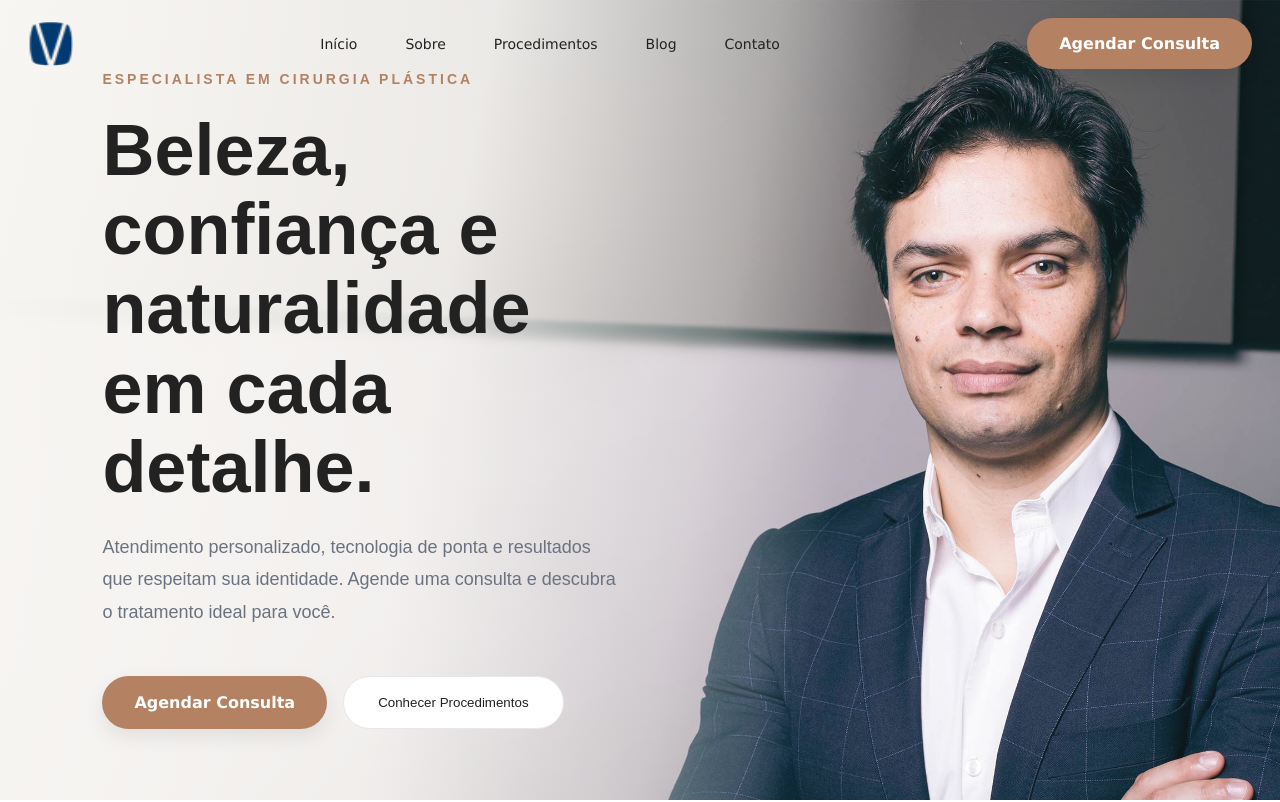
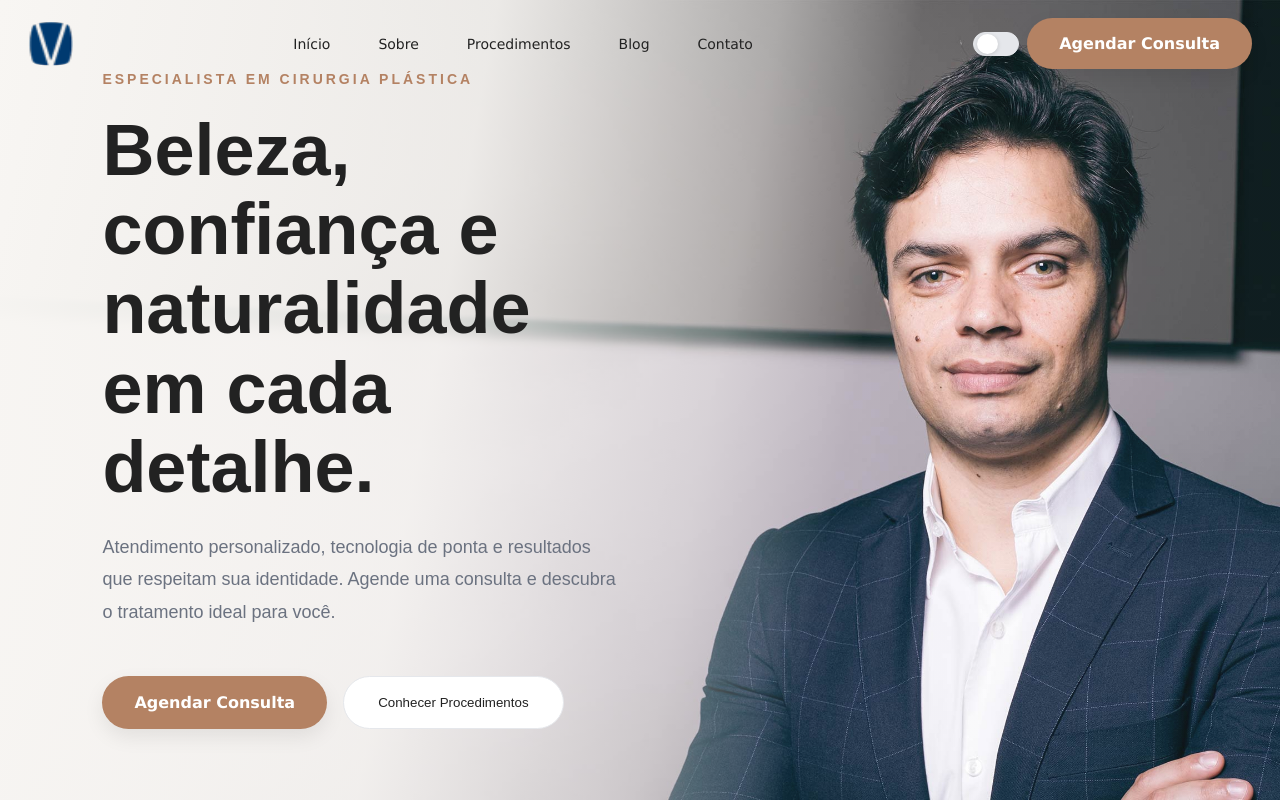
Before and after one commit to hugocsdv/drvictor, a Next.js app: page / in a window 1280 px wide. Shown: the top 802 px of the page. Built offline with nearby package versions, Linux system fonts and the light colour scheme.

Commit message:
adicionando theme dark

```diff
--- a/src/components/layout/Header/Header.styles.ts
+++ b/src/components/layout/Header/Header.styles.ts
@@ -7,6 +7,7 @@ export const Container = styled.header`
   position: fixed;
 
   top: 0;
+
   left: 0;
 
   width: 100%;
@@ -35,8 +36,8 @@ export const Wrapper = styled.div<{
 
   padding: 18px 28px;
 
-  background: ${({ $scrolled }) =>
-    $scrolled ? "rgba(255,255,255,.85)" : "transparent"};
+  background: ${({ $scrolled, theme }) =>
+    $scrolled ? `${theme.colors.surface}dd` : "transparent"};
 
   backdrop-filter: ${({ $scrolled }) => ($scrolled ? "blur(22px)" : "none")};
 
@@ -112,8 +113,70 @@ export const NavItem = styled(Link)`
 export const Actions = styled.div`
   display: flex;
 
+  gap: ${({ theme }) => theme.spacing.sm};
+
+  justify-content: center;
+
+  align-items: center;
+
   @media (max-width: ${({ theme }) => theme.breakpoints.tablet}) {
     display: none;
+  }
+`;
+
+export const ThemeToggle = styled.button<{ $dark: boolean }>`
+  width: 46px;
+
+  height: 24px;
+
+  border-radius: ${({ theme }) => theme.radius.pill};
+
+  border: 1px solid ${({ theme }) => theme.colors.border};
+
+  background: ${({ $dark, theme }) => ($dark ? "#1F2937" : "#E5E7EB")};
+
+  cursor: pointer;
+
+  position: relative;
+
+  padding: 0;
+
+  transition: ${({ theme }) => theme.transition.default};
+
+  span {
+    position: absolute;
+
+    top: 1px;
+
+    left: ${({ $dark }) => ($dark ? "24px" : "3px")};
+
+    width: 21px;
+
+    height: 20px;
+
+    border-radius: 50%;
+
+    display: flex;
+
+    align-items: center;
+
+    justify-content: center;
+
+    background: ${({ theme }) => theme.colors.surface};
+
+    color: ${({ theme }) => theme.colors.textSecondary};
+
+    font-size: 11px;
+
+    line-height: 1;
+
+    box-shadow: 0 1px 4px rgba(0, 0, 0, 0.15);
+
+    transition: ${({ theme }) => theme.transition.default};
+  }
+
+  &:hover {
+    opacity: 0.8;
   }
 `;
 
@@ -152,7 +215,7 @@ export const MenuButton = styled.button`
 
   border: none;
 
-  font-size: 28px;
+  font-size: ${({ theme }) => theme.fontSize.xl};
 
   cursor: pointer;
 
--- a/src/components/layout/Header/Header.tsx
+++ b/src/components/layout/Header/Header.tsx
@@ -1,7 +1,7 @@
 "use client";
 
 import Image from "next/image";
-import { useEffect, useState } from "react";
+import { useContext, useEffect, useState } from "react";
 import {
   Container,
   Wrapper,
@@ -12,10 +12,13 @@ import {
   Button,
   MenuButton,
   MobileMenu,
+  ThemeToggle,
 } from "./Header.styles";
 import ScheduleButton from "@/components/ui/Buttons/Scheduling";
+import { ThemeContext } from "@/context/ThemeContext";
 
 export default function Header() {
+  const { dark, toggleTheme } = useContext(ThemeContext);
   const [scrolled, setScrolled] = useState(false);
 
   const [open, setOpen] = useState(false);
@@ -58,7 +61,10 @@ export default function Header() {
         </Nav>
 
         <Actions>
-          <ScheduleButton href="https://wa.me/5511999999999" target="_blank"/>
+          <ThemeToggle $dark={dark} onClick={toggleTheme}>
+            <span></span>
+          </ThemeToggle>
+          <ScheduleButton href="https://wa.me/5511999999999" target="_blank" />
         </Actions>
 
         {/* MOBILE BUTTON */}
@@ -91,7 +97,7 @@ export default function Header() {
           Contato
         </NavItem>
 
-        <ScheduleButton href="https://wa.me/5511999999999" target="_blank"/>
+        <ScheduleButton href="https://wa.me/5511999999999" target="_blank" />
       </MobileMenu>
     </Container>
   );
--- /dev/null
+++ b/src/context/ThemeContext.ts
@@ -0,0 +1,10 @@
+"use client";
+
+import { createContext } from "react";
+
+
+export const ThemeContext = createContext({
+  dark: false,
+
+  toggleTheme: () => {},
+});
--- a/src/providers/Providers.tsx
+++ b/src/providers/Providers.tsx
@@ -1,12 +1,40 @@
 "use client";
 
 import { ThemeProvider } from "styled-components";
-import theme from "@/styles/theme";
+import { useState } from "react";
 
-interface ProvidersProps {
-  children: React.ReactNode;
+import darkTheme from "@/styles/darkTheme";
+import lightTheme from "@/styles/lightTheme";
+import { ThemeContext } from "@/context/ThemeContext";
+
+
+
+export default function Providers({
+  children
+}:{
+  children:React.ReactNode
+}){
+
+  const [dark,setDark] = useState(false);
+
+
+  function toggleTheme(){
+    setDark((prev)=>!prev);
+  }
+
+
+  return(
+    <ThemeContext.Provider
+      value={{
+        dark,
+        toggleTheme,
+      }}
+    >
+
+      <ThemeProvider theme={dark ? darkTheme : lightTheme}>
+        {children}
+      </ThemeProvider>
+
+    </ThemeContext.Provider>
+  );
 }
-
-export default function Providers({ children }: ProvidersProps) {
-  return <ThemeProvider theme={theme}>{children}</ThemeProvider>;
-}
--- /dev/null
+++ b/src/styles/darkTheme.ts
@@ -0,0 +1,114 @@
+const darkTheme = {
+  colors: {
+    primary: "#C89B73",
+
+    secondary: "#0B1320",
+
+    complement: "#C89B7320",
+
+    background: "#07111F",
+
+    surface: "#0F1B2D",
+
+    text: "#F8FAFC",
+
+    textSecondary: "#94A3B8",
+
+    border: "#243244",
+
+    success: "#22C55E",
+
+    danger: "#EF4444",
+  },
+
+
+  fonts: {
+    heading: "Verdana, sans-serif",
+
+    body: "Verdana, sans-serif",
+  },
+
+
+  spacing: {
+    xs: "4px",
+
+    sm: "8px",
+
+    md: "16px",
+
+    lg: "24px",
+
+    xl: "clamp(24px,4vw,32px)",
+
+    xxl: "clamp(32px,6vw,48px)",
+
+    xxxl: "clamp(48px,8vw,64px)",
+  },
+
+
+  zIndex: {
+    header:1000,
+
+    modal:2000,
+
+    tooltip:3000,
+  },
+
+
+  fontSize: {
+    xs:"12px",
+
+    sm:"14px",
+
+    md:"16px",
+
+    lg:"18px",
+
+    xl:"20px",
+
+    h1:"clamp(36px,7vw,72px)",
+
+    h2:"clamp(32px,5vw,56px)",
+
+    h3:"clamp(26px,4vw,40px)",
+
+    display:"clamp(40px,8vw,88px)",
+  },
+
+
+  radius:{
+    sm:"8px",
+
+    md:"16px",
+
+    lg:"24px",
+
+    pill:"999px",
+  },
+
+
+  shadow:{
+    sm:"0 8px 20px rgba(0,0,0,.25)",
+
+    md:"0 15px 35px rgba(0,0,0,.35)",
+
+    lg:"0 25px 70px rgba(0,0,0,.45)",
+  },
+
+
+  transition:{
+    default:".35s ease",
+  },
+
+
+  breakpoints:{
+    mobile:"480px",
+
+    tablet:"768px",
+
+    desktop:"1400px",
+  },
+};
+
+
+export default darkTheme;
--- a/src/styles/theme.ts
+++ b/src/styles/lightTheme.ts
@@ -1,4 +1,4 @@
-const theme = {
+const lightTheme = {
   colors: {
     primary: "#B48263",
     secondary: "#222222",
@@ -83,4 +83,4 @@ const theme = {
   },
 };
 
-export default theme;
+export default lightTheme;
--- a/src/styles/styled.d.ts
+++ b/src/styles/styled.d.ts
@@ -1,5 +1,5 @@
 import "styled-components";
-import theme from "./theme";
+import theme from "./lightTheme";
 
 type ThemeType = typeof theme;
 
```
